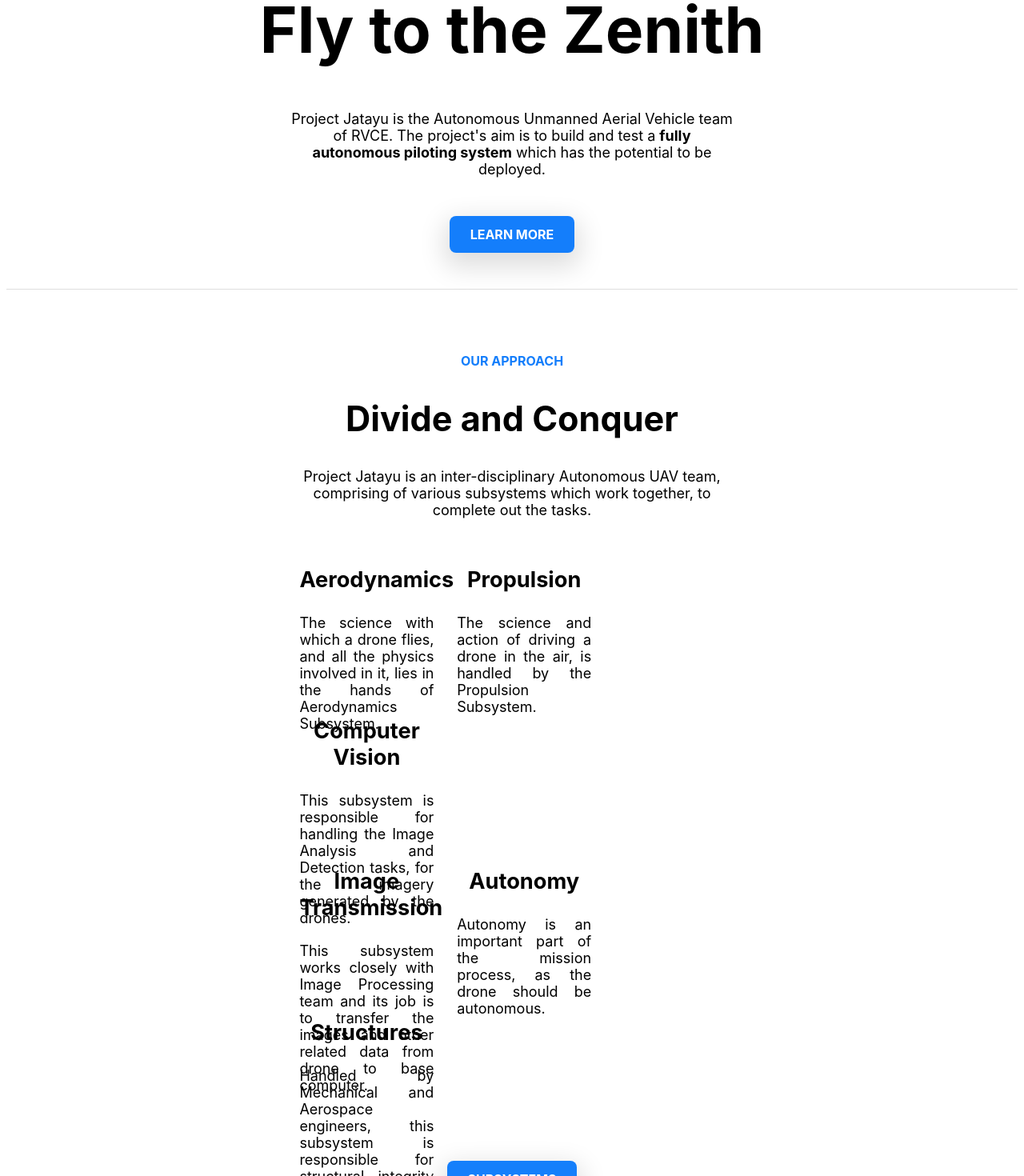
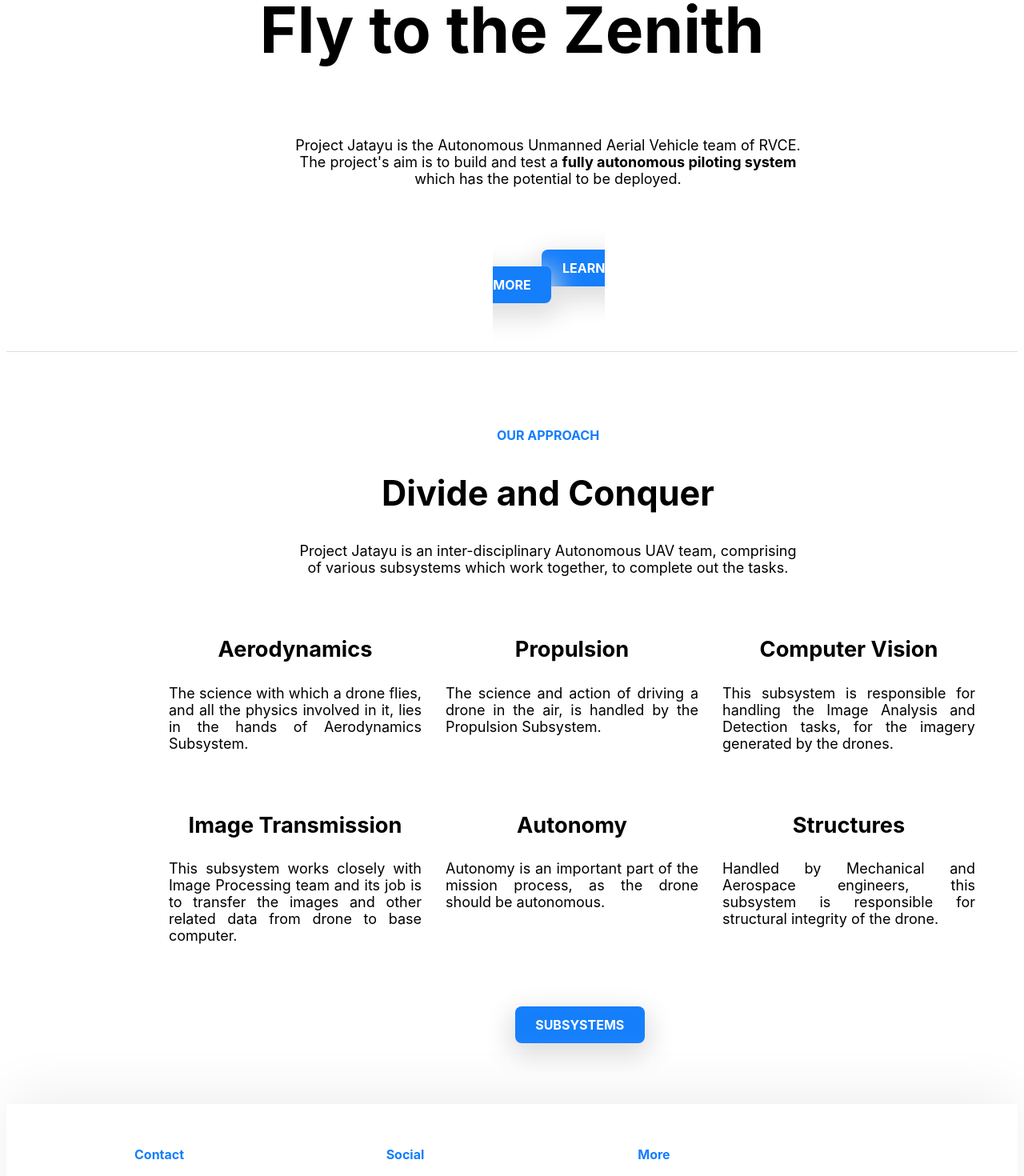
Before and after one commit to project-jatayu/zenith, a Next.js app: page / in a window 1280 px wide. Shown: the part 280-1750 px from the top of the page at 80% size. Built offline with nearby package versions, Linux system fonts and the light colour scheme; a web font is replaced by a local one.

Commit message:
index is now responsive

```diff
--- a/pages/index.js
+++ b/pages/index.js
@@ -5,17 +5,18 @@
 import '../styles/Button.css';
 import '../styles/Headings.css';
 import '../styles/Separator.css';
+import '../styles/Responsive.css';
 
 const box = {
     float: 'left',
-    width: '30%',
+    width: '32%',
     height: '10rem',
     margin: '0.5rem',
     padding: '0.4rem',
 }
 
 const Subsystem = (props) => (
-    <div style={ box }>
+    <div className="col-3">
         <h3 style={ {textAlign: 'center'} }>{props.title}</h3>
         <p>{props.desc}</p>
     </div>
@@ -31,18 +32,28 @@
     <div className="container">
         <Header />
         <div className="body">
+            <div className="row">
                 <h1 style={{ textAlign: 'center', fontSize: '5rem' }}>Fly to the Zenith</h1>
-            <div className="info center">
+            </div>
+            <div className="row">
+                <div className="col-3"></div>
+                <div className="center col-6">
                     <p>
                         Project Jatayu is the Autonomous Unmanned Aerial Vehicle
                         team of RVCE. The project's aim is to build and test a <b>fully autonomous piloting system</b> which has the potential to be
                         deployed.
                     </p>
                 </div>
+            </div>
 
             <br />
             <br />
+            <div className="row">
+                <div className="col-5"></div>
+                <div className="col-2">
                     <Button link='/about' label='LEARN MORE' />
+                </div>
+            </div>
             <br />
             <br />
             <div className="separator">
@@ -51,7 +62,10 @@
             <br />
             <br />
 
-            <div className="info center">
+            <div className="row">
+                <div className="col-3"></div>
+                <div className="col-6">
+                    <div className="center">
                         <h4>OUR APPROACH</h4>
                         <h2>Divide and Conquer</h2>
                         <p>
@@ -59,22 +73,30 @@
                             comprising of various subsystems which work together, to complete out the tasks.
                         </p>
                     </div>
-            <div className="info justify">
-                <div className="subs clearfix">
+                </div>
+            </div>
+
+            <div className="row justify">
+                <div className="col-1-5"></div>
                 <Subsystem title="Aerodynamics"       desc ="The science with which a drone flies, and all the physics involved in it, lies in the hands of Aerodynamics Subsystem." />
                 <Subsystem title="Propulsion"         desc ="The science and action of driving a drone in the air, is handled by the Propulsion Subsystem." />
                 <Subsystem title="Computer Vision"    desc ="This subsystem is responsible for handling the Image Analysis and Detection tasks, for the imagery generated by the drones." />
             </div>
-                <div className="subs clearfix">
+            <div className="row justify">
+                <div className="col-1-5"></div>
                 <Subsystem title="Image Transmission" desc ="This subsystem works closely with Image Processing team and its job is to transfer the images and other related data from drone to base computer." />
                 <Subsystem title="Autonomy"           desc ="Autonomy is an important part of the mission process, as the drone should be autonomous." />
                 <Subsystem title="Structures"         desc ="Handled by Mechanical and Aerospace engineers, this subsystem is responsible for structural integrity of the drone." />
             </div>
-            </div>
 
     <br />
     <br />
+    <div className="row">
+        <div className="col-5"></div>
+        <div className="col-2">
             <Button link='/subsystems' label='SUBSYSTEMS' />
+        </div>
+    </div>
     <br />
     <br />
 
@@ -99,7 +121,10 @@
                     font-family: "Inter"
                 }
                 .info {
-                    padding: 0rem 22rem 0rem 22rem;
+                    padding: 0rem 18rem 0rem 18rem;
+                }
+                .subtitle {
+                    padding: 0rem 25rem 0rem 25rem;
                 }
                 .center {
                     text-align: center;
@@ -114,7 +139,6 @@
                 }
                 subs {
                     width: 100%;
-                    text-align: right;
                     margin: 0;
                     padding: 0;
                 }
```
Lines whose indentation alone changed are shown as unchanged.
